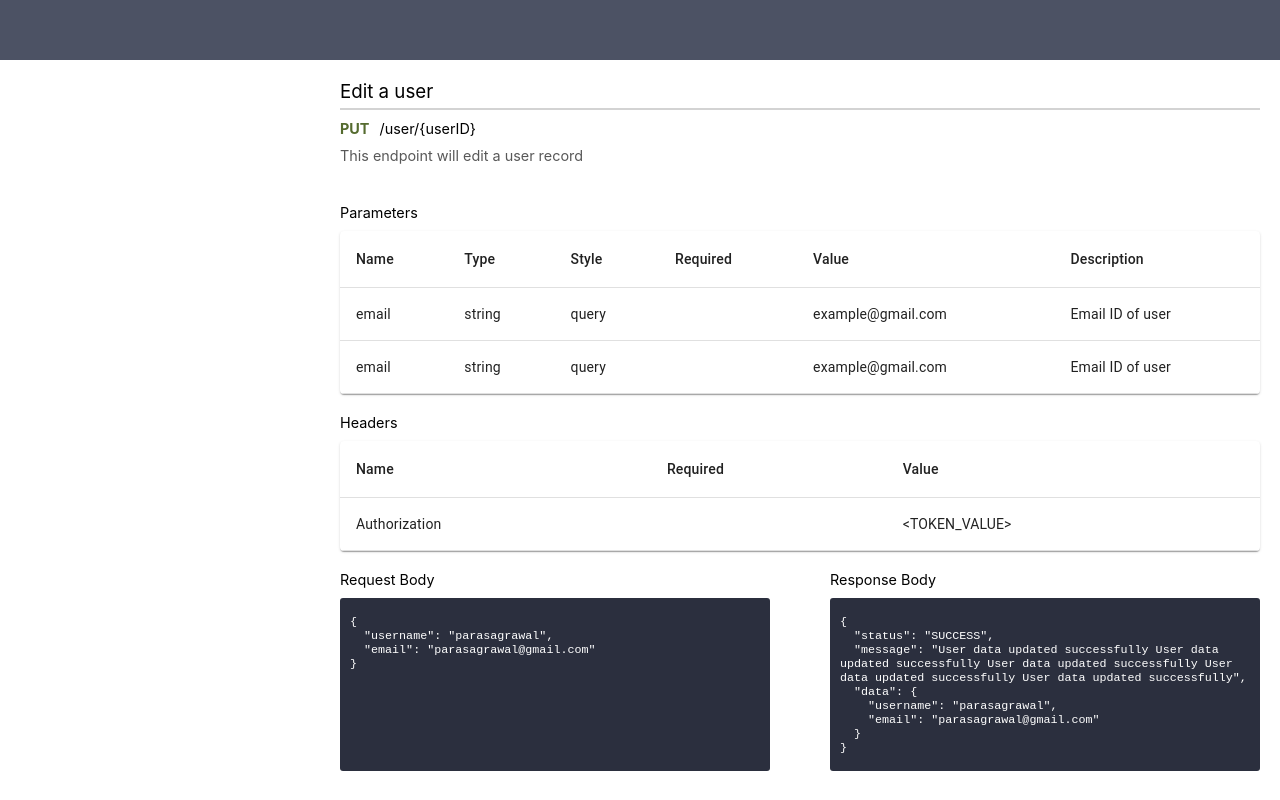
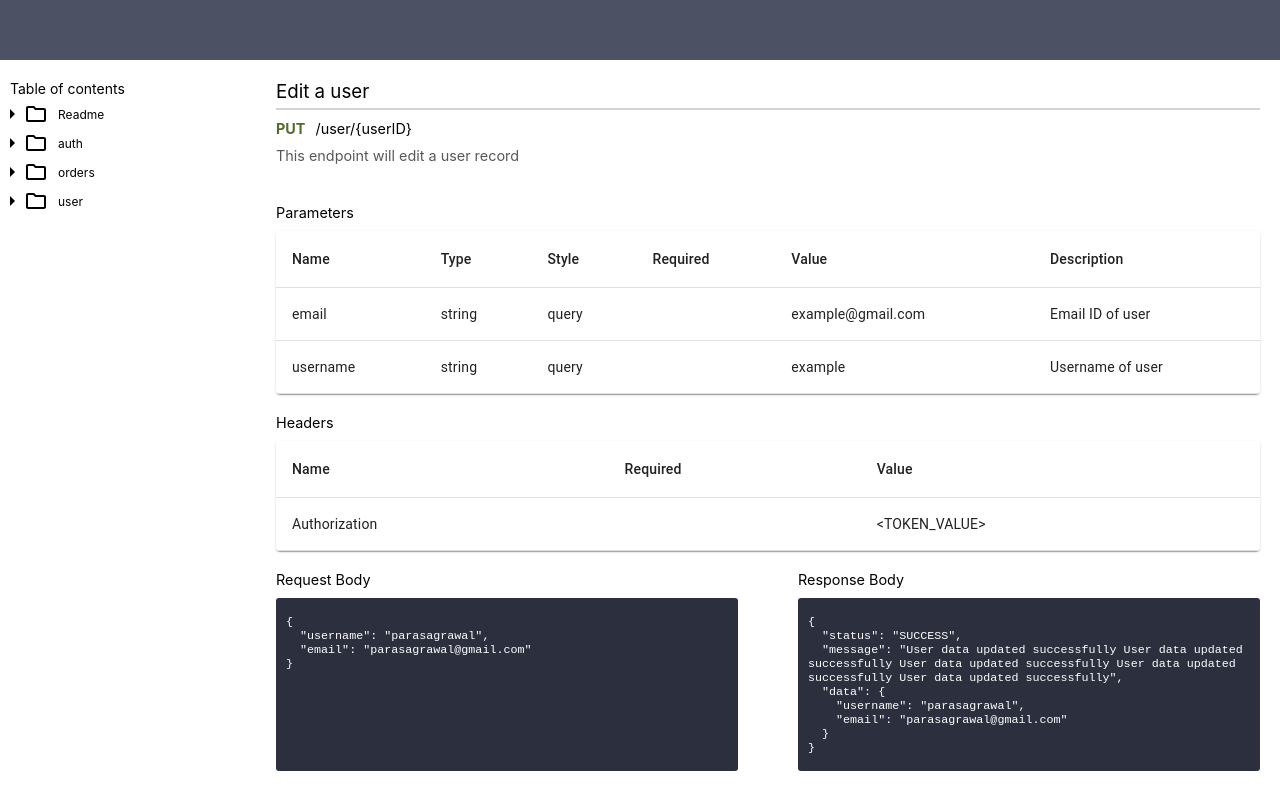
Before and after one commit to parasagrawal71/api-documenter, a React (Create React App) app: page / in a window 1280 px wide. Built offline with nearby package versions, Linux system fonts and the light colour scheme.

Commit message:
Add table of contents

```diff
--- a/package.json
+++ b/package.json
@@ -4,6 +4,7 @@
   "private": true,
   "dependencies": {
     "@material-ui/core": "^4.11.3",
+    "@material-ui/icons": "^4.11.2",
     "@testing-library/jest-dom": "^5.11.4",
     "@testing-library/react": "^11.1.0",
     "@testing-library/user-event": "^13.1.2",
--- /dev/null
+++ b/src/assets/apiList.json
@@ -0,0 +1,8 @@
+{
+    "user": "folder",
+    "auth": "folder",
+    "orders": {
+        "pastOrders": "folder",
+        "currentOrders": "folder"
+    }
+}
--- a/src/assets/endpoint.json
+++ /dev/null
@@ -1,62 +0,0 @@
-{
-  "method": "put",
-  "path": "/user/{userID}",
-  "title": "Edit a user",
-  "description": "This endpoint will edit a user record",
-  "parameters": [
-    {
-      "name": "email",
-      "type": "string",
-      "style": "query",
-      "required": true,
-      "description": "Email ID of user",
-      "value": "example@gmail.com"
-    },
-    {
-      "name": "email",
-      "type": "string",
-      "style": "query",
-      "required": true,
-      "description": "Email ID of user",
-      "value": "example@gmail.com"
-    }
-  ],
-  "requestHeaders": [
-    {
-      "name": "Authorization",
-      "value": "<TOKEN_VALUE>",
-      "required": true
-    }
-  ],
-  "requestBody": {
-    "username": "parasagrawal",
-    "email": "parasagrawal@gmail.com"
-  },
-  "responseBody": {
-    "status": "SUCCESS",
-    "message": "User data updated successfully User data updated successfully User data updated successfully User data updated successfully User data updated successfully",
-    "data": {
-      "username": "parasagrawal",
-      "email": "parasagrawal@gmail.com"
-    }
-  },
-  "examples": [
-    {
-      "requestBody": {
-        "username": "parasagrawal",
-        "email": "parasagrawal@gmail.com"
-      },
-      "response": {
-        "statusCode": 200,
-        "body": {
-          "status": "SUCCESS",
-          "message": "User data updated successfully",
-          "data": {
-            "username": "parasagrawal",
-            "email": "parasagrawal@gmail.com"
-          }
-        }
-      }
-    }
-  ]
-}
--- /dev/null
+++ b/src/assets/endpoints.json
@@ -0,0 +1,64 @@
+[
+  {
+    "method": "put",
+    "path": "/user/{userID}",
+    "title": "Edit a user",
+    "description": "This endpoint will edit a user record",
+    "parameters": [
+      {
+        "name": "email",
+        "type": "string",
+        "style": "query",
+        "required": true,
+        "description": "Email ID of user",
+        "value": "example@gmail.com"
+      },
+      {
+        "name": "username",
+        "type": "string",
+        "style": "query",
+        "required": true,
+        "description": "Username of user",
+        "value": "example"
+      }
+    ],
+    "requestHeaders": [
+      {
+        "name": "Authorization",
+        "value": "<TOKEN_VALUE>",
+        "required": true
+      }
+    ],
+    "requestBody": {
+      "username": "parasagrawal",
+      "email": "parasagrawal@gmail.com"
+    },
+    "responseBody": {
+      "status": "SUCCESS",
+      "message": "User data updated successfully User data updated successfully User data updated successfully User data updated successfully User data updated successfully",
+      "data": {
+        "username": "parasagrawal",
+        "email": "parasagrawal@gmail.com"
+      }
+    },
+    "examples": [
+      {
+        "requestBody": {
+          "username": "parasagrawal",
+          "email": "parasagrawal@gmail.com"
+        },
+        "response": {
+          "statusCode": 200,
+          "body": {
+            "status": "SUCCESS",
+            "message": "User data updated successfully",
+            "data": {
+              "username": "parasagrawal",
+              "email": "parasagrawal@gmail.com"
+            }
+          }
+        }
+      }
+    ]
+  }
+]
--- a/src/components/endpoint/Endpoint.module.scss
+++ b/src/components/endpoint/Endpoint.module.scss
@@ -4,7 +4,6 @@
 .main-container {
     padding: 20px;
     font-size: 0.9em;
-    margin-left: 25%; // TODO: REMOVE LATER
 
     &>* { // All immediate children irrespective of element
         margin-bottom: 10px;
--- /dev/null
+++ b/src/components/tableOfContents/tableOfContents.jsx
@@ -0,0 +1,46 @@
+import React, { useState, useEffect } from "react";
+import {
+  ArrowRight as ArrowRightIcon,
+  FolderOutlined as FolderOutlinedIcon,
+} from "@material-ui/icons";
+
+// IMPORT USER-DEFINED COMPONENTS HERE
+import { sortObjectKeys } from "utils/functions";
+
+// IMPORT ASSETS HERE
+import apiList from "assets/apiList.json";
+import appStyles from "./tableOfContents.module.scss";
+
+const tableOfContents = () => {
+  // HOOKS HERE
+  const [sortedApiKeys, setSortedApiKeys] = useState([]);
+
+  useEffect(() => {
+    const sortedKeys = sortObjectKeys(apiList);
+    setSortedApiKeys(sortedKeys);
+  }, []);
+
+  return (
+    <section className={appStyles["main-container"]}>
+      <div className={appStyles["main-header"]}>Table of contents</div>
+      <section className={appStyles["api-folder"]}>
+        <ArrowRightIcon />
+        <FolderOutlinedIcon />
+        <span className={appStyles["api-folder-name"]}>Readme</span>
+      </section>
+      <section className={appStyles["api-folders"]}>
+        {sortedApiKeys?.map((api) => {
+          return (
+            <section className={appStyles["api-folder"]} key={api}>
+              <ArrowRightIcon />
+              <FolderOutlinedIcon />
+              <span className={appStyles["api-folder-name"]}>{api}</span>
+            </section>
+          );
+        })}
+      </section>
+    </section>
+  );
+};
+
+export default tableOfContents;
--- /dev/null
+++ b/src/components/tableOfContents/tableOfContents.module.scss
@@ -0,0 +1,22 @@
+.main-container {
+    font-size: 12px;
+    padding-top: 20px;
+
+    .main-header {
+        font-size: 14px;
+        padding-left: 10px;
+    }
+
+    .api-folders {
+    }
+
+    .api-folder {
+        display: flex;
+        align-items: center;
+        margin: 5px 0;
+
+        .api-folder-name {
+            padding-left: 10px;
+        }
+    }
+}
--- a/src/pages/documentation/Documentation.jsx
+++ b/src/pages/documentation/Documentation.jsx
@@ -3,16 +3,28 @@ import React from "react";
 // IMPORT USER-DEFINED COMPONENTS HERE
 import EndpointComponent from "components/endpoint/Endpoint";
 import HeaderComponent from "components/header/Header";
+import TableOfContentsComponent from "components/tableOfContents/tableOfContents";
 
 // IMPORT ASSETS HERE
-import endpoint from "assets/endpoint.json"; // TODO: REMOVE LATER
+import endpoints from "assets/endpoints.json"; // TODO: REMOVE LATER
 import appStyles from "./Documentation.module.scss";
 
 const Documentation = () => {
   return (
     <section className={appStyles["main-container"]}>
       <HeaderComponent />
-      <EndpointComponent endpoint={endpoint} />
+      <section className={appStyles["content-cnt"]}>
+        <section className={appStyles["table-of-contents"]}>
+          <TableOfContentsComponent />
+        </section>
+        <section className={appStyles["endpoints-cnt"]}>
+          {endpoints?.map((endpoint) => {
+            return (
+              <EndpointComponent endpoint={endpoint} key={endpoint?.title} />
+            );
+          })}
+        </section>
+      </section>
     </section>
   );
 };
--- a/src/pages/documentation/Documentation.module.scss
+++ b/src/pages/documentation/Documentation.module.scss
@@ -2,4 +2,16 @@
 
 .main-container {
     flex: 1;
+
+    .content-cnt {
+        display: flex;
+
+        .table-of-contents {
+            flex: 1;
+        }
+
+        .endpoints-cnt {
+            flex: 4;
+        }
+    }
 }
--- a/src/utils/functions/index.js
+++ b/src/utils/functions/index.js
@@ -12,3 +12,11 @@ export const prettyPrintJson = (jsonData) => {
   const prettyJson = JSON.stringify(jsonData, undefined, 2);
   return prettyJson;
 };
+
+export const sortObjectKeys = (obj) => {
+  if (obj && typeof obj == 'object' && !Array.isArray(obj)) {
+    const keys = Object.keys(obj);
+    keys.sort();
+    return keys;
+  }
+}
```
Also changed, not shown: .eslintrc.json, 1 other file (tests, documents, lock files or other folders).
